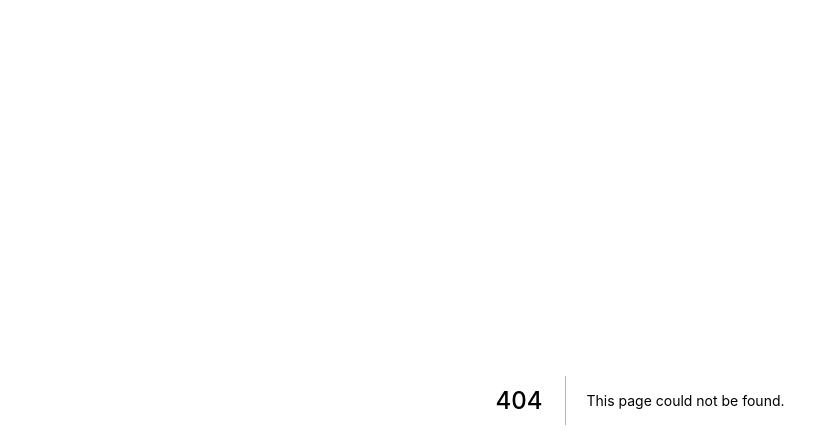
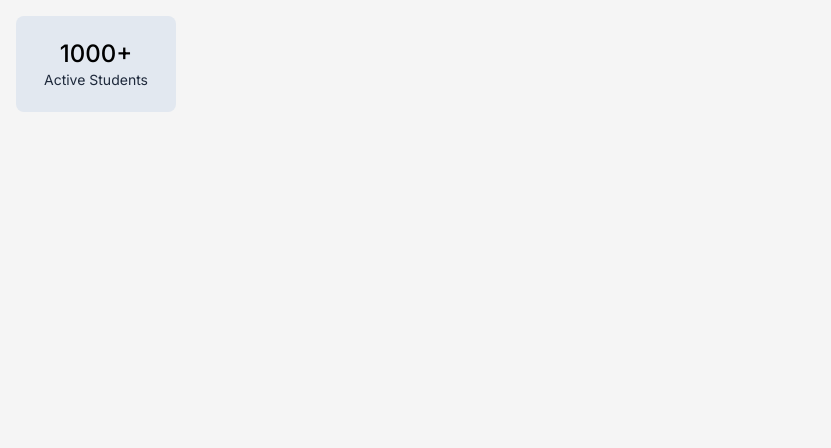
Before and after one commit to Vikum-AI/physics-studios, a Next.js app: page /components/display-card in a window 1280 px wide. Before the commit this address had no page. Shown: the top 448 px of the page, without its empty margins (0-831 px from the left). Built offline with nearby package versions, Linux system fonts and the light colour scheme.

Commit message:
Display Card component

```diff
--- /dev/null
+++ b/components/display-card/DisplayCard.tsx
@@ -0,0 +1,10 @@
+import IDisplayCard from "./IDisplayCard";
+
+const DisplayCard = ({ description, value }: IDisplayCard) => (
+  <div className="bg-slate-200 w-40 h-24 flex flex-col justify-center items-center rounded-lg">
+    <h4 className="text-2xl font-medium">{value}</h4>
+    <p className="text-sm text-slate-800">{description}</p>
+  </div>
+);
+
+export default DisplayCard;
--- /dev/null
+++ b/components/display-card/IDisplayCard.ts
@@ -0,0 +1,6 @@
+interface IDisplayCard {
+  description?: string;
+  value?: string;
+}
+
+export default IDisplayCard;
--- /dev/null
+++ b/pages/components/display-card.tsx
@@ -0,0 +1,11 @@
+import DisplayCard from "../../components/display-card/DisplayCard";
+
+const DisplayCardComponent = () => {
+  return (
+    <div className="m-4">
+      <DisplayCard value="1000+" description="Active Students" />
+    </div>
+  );
+};
+
+export default DisplayCardComponent;
```
